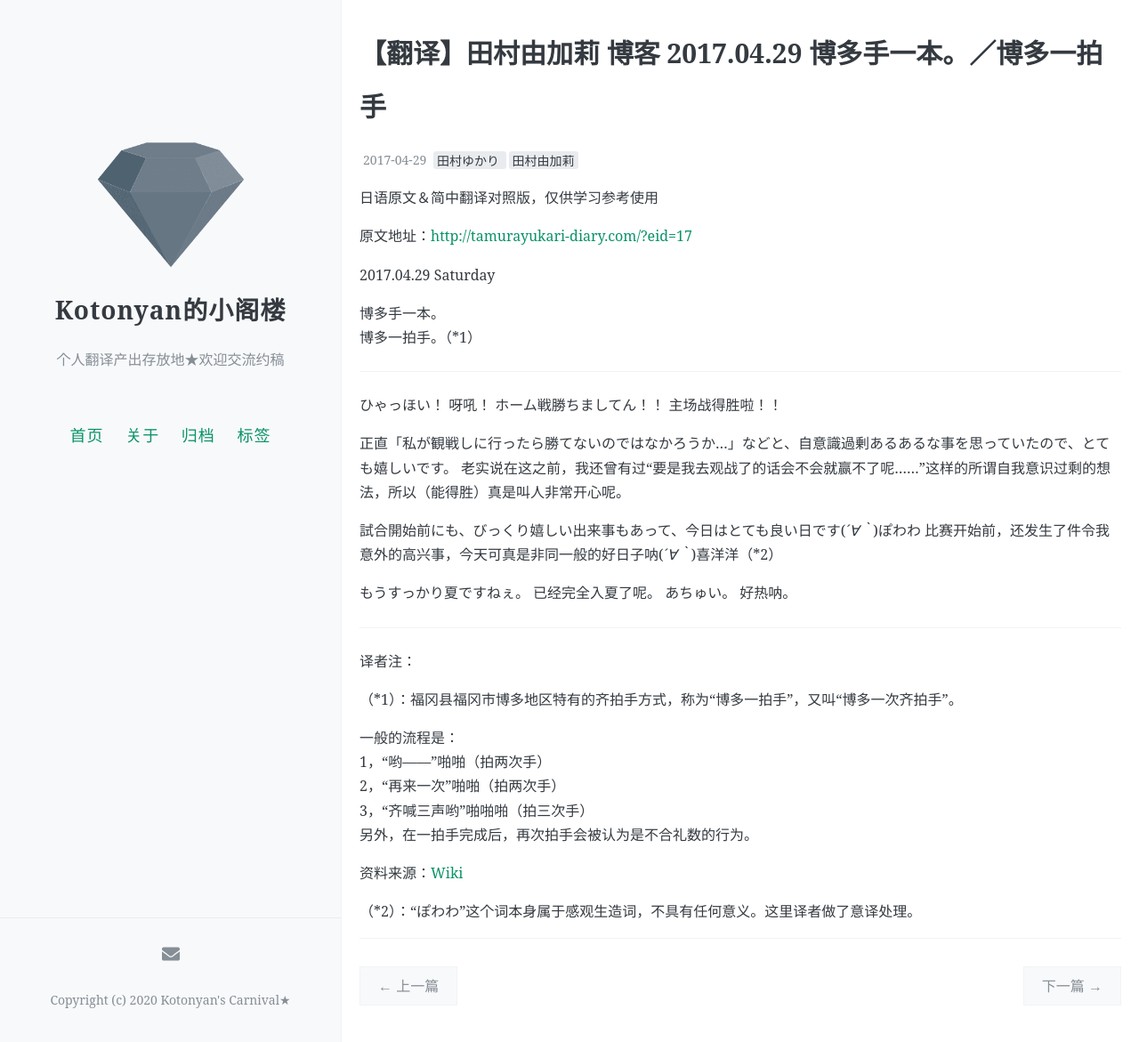
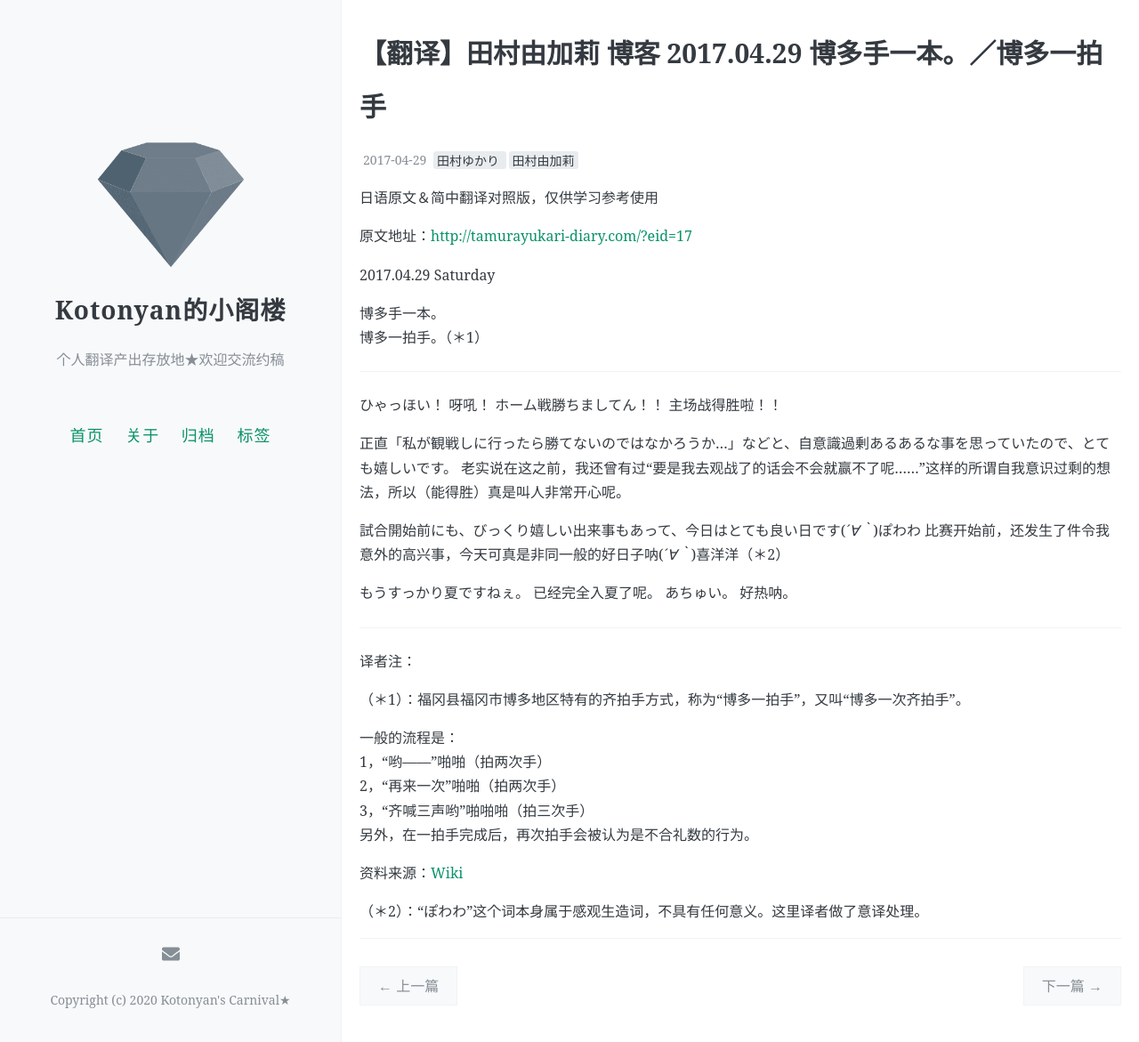
Before and after one commit to kotonyan/loft, a Jekyll site: the page built from _posts/2017-04-29-Translation-Tamura-Yukari-Blog-2017-04-29.md, in a window 1280 px wide and 1171 px high. Shown: the whole window at 89% size. Built offline with Jekyll 4.4.1, drawn with Linux system fonts in a browser that asks for light colours; comment, search, counter and statistics services are not loaded.

```diff
--- a/_posts/2017-04-29-Translation-Tamura-Yukari-Blog-2017-04-29.md
+++ b/_posts/2017-04-29-Translation-Tamura-Yukari-Blog-2017-04-29.md
@@ -15,7 +15,7 @@ comments: true
 2017.04.29 Saturday
 
 博多手一本。
-博多一拍手。（*1）
+博多一拍手。（＊1）
 
 ---
 
@@ -28,7 +28,7 @@ comments: true
 老实说在这之前，我还曾有过“要是我去观战了的话会不会就赢不了呢……”这样的所谓自我意识过剩的想法，所以（能得胜）真是叫人非常开心呢。
 
 試合開始前にも、びっくり嬉しい出来事もあって、今日はとても良い日です(*´∀｀*)ぽわわ
-比赛开始前，还发生了件令我意外的高兴事，今天可真是非同一般的好日子呐(*´∀｀*)喜洋洋（*2）
+比赛开始前，还发生了件令我意外的高兴事，今天可真是非同一般的好日子呐(*´∀｀*)喜洋洋（＊2）
 
 もうすっかり夏ですねぇ。
 已经完全入夏了呢。
@@ -39,7 +39,7 @@ comments: true
 
 译者注：
 
-（*1）：福冈县福冈市博多地区特有的齐拍手方式，称为“博多一拍手”，又叫“博多一次齐拍手”。
+（＊1）：福冈县福冈市博多地区特有的齐拍手方式，称为“博多一拍手”，又叫“博多一次齐拍手”。
 
 一般的流程是：
 1，“哟——”啪啪（拍两次手）
@@ -49,4 +49,4 @@ comments: true
 
 资料来源：[Wiki](https://ja.wikipedia.org/wiki/%E6%89%8B%E7%B7%A0%E3%82%81#.E5.8D.9A.E5.A4.9A.E6.89.8B.E4.B8.80.E6.9C.AC)
 
-（*2）：“ぽわわ”这个词本身属于感观生造词，不具有任何意义。这里译者做了意译处理。
+（＊2）：“ぽわわ”这个词本身属于感观生造词，不具有任何意义。这里译者做了意译处理。
```
